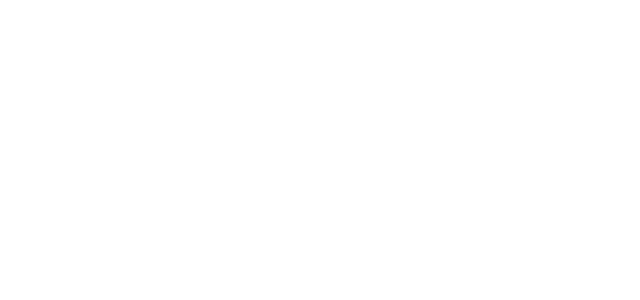
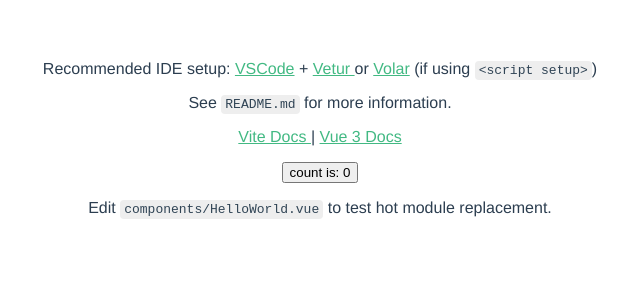
Before and after one commit to LinXiNotDream/Todo, a Vue app: page /#/login in a window 1280 px wide. Shown: the top 300 px of the page, without its empty margins (320-960 px from the left). Built offline with nearby package versions, Linux system fonts and the light colour scheme.

Commit message:
设置别名，引入router

```diff
--- a/package.json
+++ b/package.json
@@ -11,8 +11,10 @@
     "vue-router": "^4.0.10"
   },
   "devDependencies": {
+    "@types/node": "^16.4.13",
     "@vitejs/plugin-vue": "^1.3.0",
     "@vue/compiler-sfc": "^3.0.5",
+    "path": "^0.12.7",
     "sass": "^1.37.5",
     "typescript": "^4.3.2",
     "vite": "^2.4.4",
--- a/src/App.vue
+++ b/src/App.vue
@@ -1,13 +1,14 @@
 <template>
+  <router-view></router-view>
 </template>
 
 <script lang="ts">
-import { defineComponent } from 'vue'
+import { defineComponent } from "vue";
 
 export default defineComponent({
-  name: 'App',
-  components: {}
-})
+  name: "App",
+  components: {},
+});
 </script>
 
 <style>
--- a/src/pages/login/index.vue
+++ b/src/pages/login/index.vue
@@ -0,0 +1,70 @@
+<template>
+    <h1>{{ msg }}</h1>
+
+    <p>
+        Recommended IDE setup:
+      <a href="https://code.visualstudio.com/" target="_blank">VSCode</a>
+      +
+      <a
+        href="https://marketplace.visualstudio.com/items?itemName=octref.vetur"
+        target="_blank"
+      >
+        Vetur
+      </a>
+      or
+      <a href="https://github.com/johnsoncodehk/volar" target="_blank">Volar</a>
+      (if using
+      <code>&lt;script setup&gt;</code>)
+    </p>
+
+    <p>See <code>README.md</code> for more information.</p>
+
+    <p>
+      <a href="https://vitejs.dev/guide/features.html" target="_blank">
+        Vite Docs
+      </a>
+      |
+      <a href="https://v3.vuejs.org/" target="_blank">Vue 3 Docs</a>
+    </p>
+
+    <button type="button" @click="count++">count is: {{ count }}</button>
+    <p>
+      Edit
+      <code>components/HelloWorld.vue</code> to test hot module replacement.
+    </p>
+  </template>
+
+  <script lang="ts">
+  import { ref, defineComponent } from 'vue'
+  export default defineComponent({
+    name: 'HelloWorld',
+    props: {
+      msg: {
+        type: String,
+        required: true
+      }
+    },
+    setup: () => {
+      const count = ref(0)
+      return { count }
+    }
+  })
+  </script>
+
+  <style scoped>
+  a {
+    color: #42b983;
+  }
+
+  label {
+    margin: 0 0.5em;
+    font-weight: bold;
+  }
+
+  code {
+    background-color: #eee;
+    padding: 2px 4px;
+    border-radius: 4px;
+    color: #304455;
+  }
+  </style>
--- a/src/pages/noAuth/index.vue
+++ b/src/pages/noAuth/index.vue
@@ -0,0 +1,70 @@
+<template>
+    <h1>{{ msg }}</h1>
+
+    <p>
+        Recommended IDE setup:
+      <a href="https://code.visualstudio.com/" target="_blank">VSCode</a>
+      +
+      <a
+        href="https://marketplace.visualstudio.com/items?itemName=octref.vetur"
+        target="_blank"
+      >
+        Vetur
+      </a>
+      or
+      <a href="https://github.com/johnsoncodehk/volar" target="_blank">Volar</a>
+      (if using
+      <code>&lt;script setup&gt;</code>)
+    </p>
+
+    <p>See <code>README.md</code> for more information.</p>
+
+    <p>
+      <a href="https://vitejs.dev/guide/features.html" target="_blank">
+        Vite Docs
+      </a>
+      |
+      <a href="https://v3.vuejs.org/" target="_blank">Vue 3 Docs</a>
+    </p>
+
+    <button type="button" @click="count++">count is: {{ count }}</button>
+    <p>
+      Edit
+      <code>components/HelloWorld.vue</code> to test hot module replacement.
+    </p>
+  </template>
+
+  <script lang="ts">
+  import { ref, defineComponent } from 'vue'
+  export default defineComponent({
+    name: 'HelloWorld',
+    props: {
+      msg: {
+        type: String,
+        required: true
+      }
+    },
+    setup: () => {
+      const count = ref(0)
+      return { count }
+    }
+  })
+  </script>
+
+  <style scoped>
+  a {
+    color: #42b983;
+  }
+
+  label {
+    margin: 0 0.5em;
+    font-weight: bold;
+  }
+
+  code {
+    background-color: #eee;
+    padding: 2px 4px;
+    border-radius: 4px;
+    color: #304455;
+  }
+  </style>
--- /dev/null
+++ b/src/router/index.ts
@@ -0,0 +1,47 @@
+import { createRouter, createWebHashHistory, RouteRecordRaw } from 'vue-router'
+
+const LoginPage = () => import('@/pages/login/index.vue')
+const NoAuth = () => import('@/pages/noAuth/index.vue')
+
+const routes: Array<RouteRecordRaw> = [
+  {
+    path: '/',
+    redirect: '/login'
+  },
+  {
+    path: '/login',
+    name: 'LoginPage',
+    component: LoginPage
+  },
+  {
+    path: '/noAuth',
+    name: 'noAuth',
+    component: NoAuth
+  }
+]
+
+const router = createRouter({
+  history: createWebHashHistory(),
+  routes
+})
+
+router.beforeEach(async (to, from, next) => {
+  if (to.matched.some(record => record.meta.requireAuth)) {
+    if (true) next()
+    else next({ name: 'noAuth' })
+  } else next()
+})
+
+export default router
+
+// 重写push和replace方法
+// const originalPush = Router.prototype.push;
+// Router.prototype.push = function push (location) {
+//     if (onResolve || onReject) return originalPush.call(this, location, onResolve, onReject);
+//     return originalPush.call(this, location).catch(err => err);
+// };
+// const originalReplace = Router.prototype.replace;
+// Router.prototype.replace = function replace (location, onResolve, onReject) {
+//     if (onResolve || onReject) return originalReplace.call(this, location, onResolve, onReject);
+//     return originalReplace.call(this, location).catch(err => err);
+// };
--- a/vite.config.ts
+++ b/vite.config.ts
@@ -1,7 +1,12 @@
 import { defineConfig } from 'vite'
 import vue from '@vitejs/plugin-vue'
+import path from 'path'
 
-// https://vitejs.dev/config/
 export default defineConfig({
-  plugins: [vue()]
+  plugins: [vue()],
+  resolve: {
+    alias: {
+      '@': path.resolve(__dirname, 'src')
+    }
+  },
 })
```
Also changed, not shown: src/main.ts (+6 -1 lines), src/router/index.js (deleted, +0 -49 lines), 1 other file (tests, documents, lock files or other folders).
